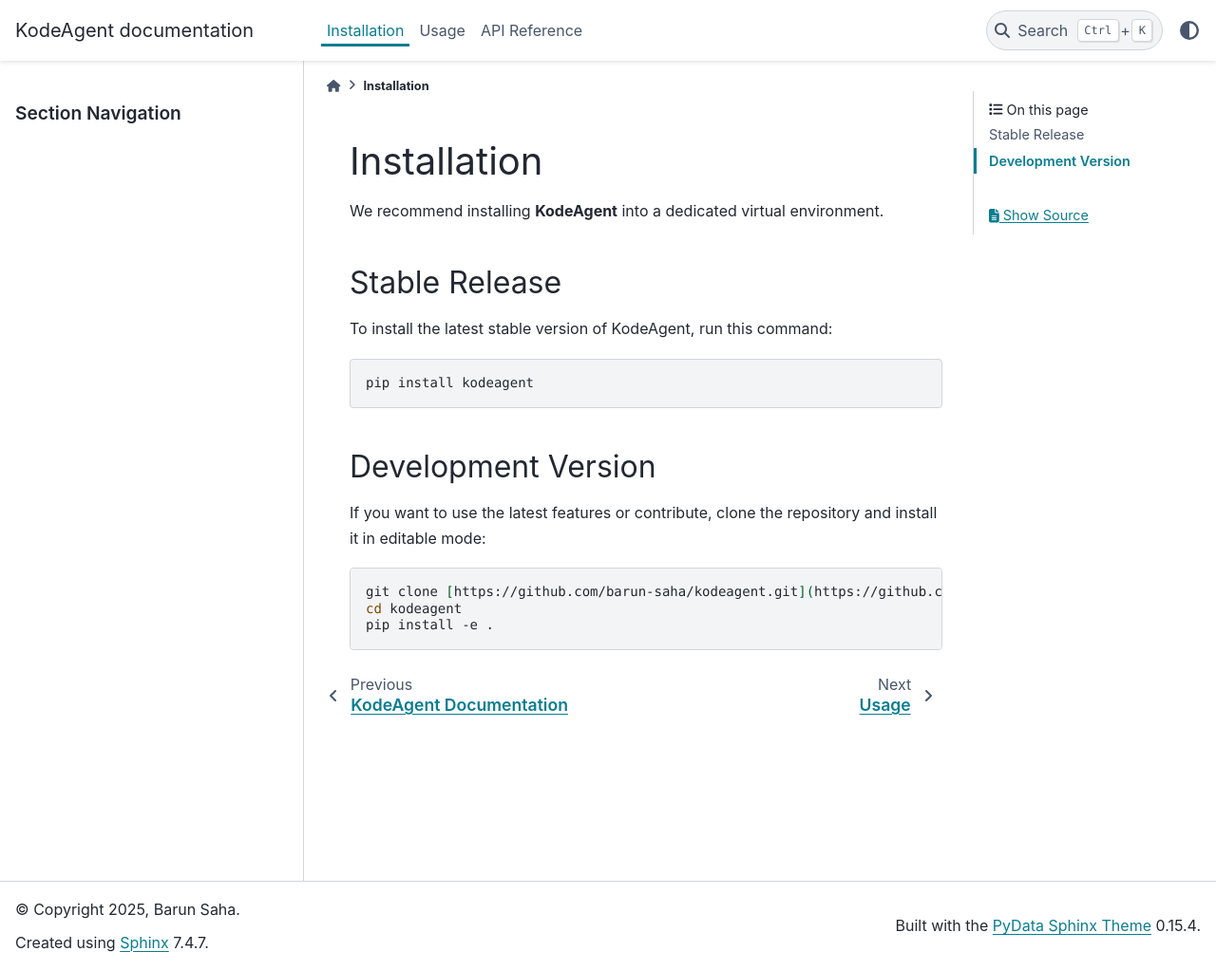
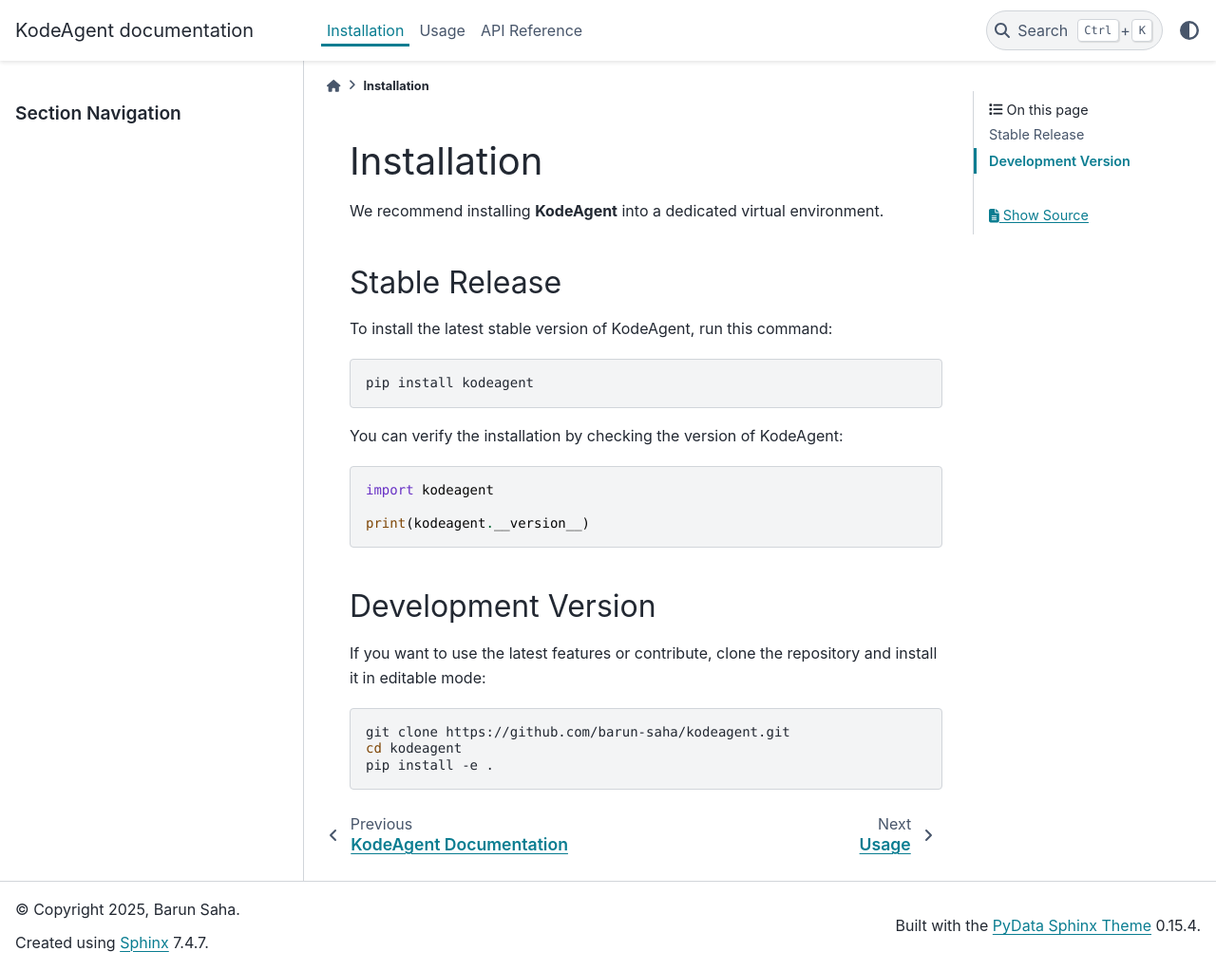
Before and after one commit to barun-saha/kodeagent, a Sphinx documentation site: the page built from docs/installation.md, in a window 1280 px wide and 1022 px high. Shown: the whole window at 95% size. Built offline with Sphinx 7.4.7 and the PyData theme 0.15.4, drawn with Linux system fonts in a browser that asks for light colours.

Commit message:
Fix installation link and add verification step

````diff
--- a/docs/installation.md
+++ b/docs/installation.md
@@ -10,11 +10,20 @@
 pip install kodeagent
 ```
 
+You can verify the installation by checking the version of KodeAgent:
+
+```python
+import kodeagent
+
+print(kodeagent.__version__)
+```
+
 ## Development Version
 
 If you want to use the latest features or contribute, clone the repository and install it in editable mode:
+
 ```bash
-git clone [https://github.com/barun-saha/kodeagent.git](https://github.com/barun-saha/kodeagent.git)
+git clone https://github.com/barun-saha/kodeagent.git
 cd kodeagent
 pip install -e .
 ```
````
